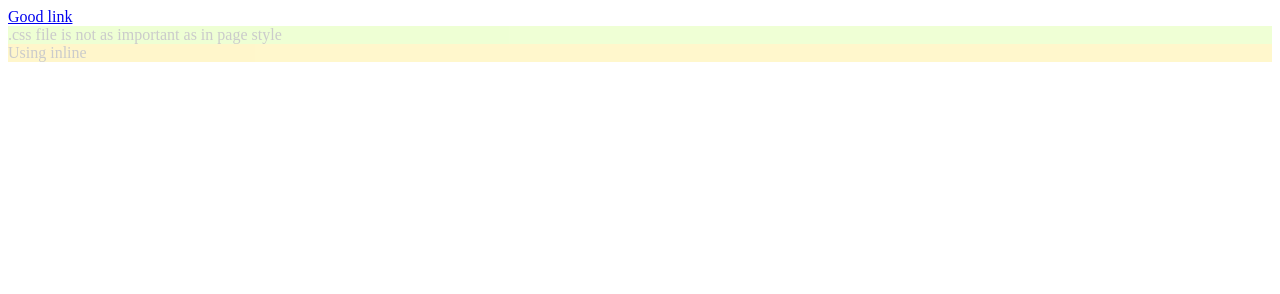
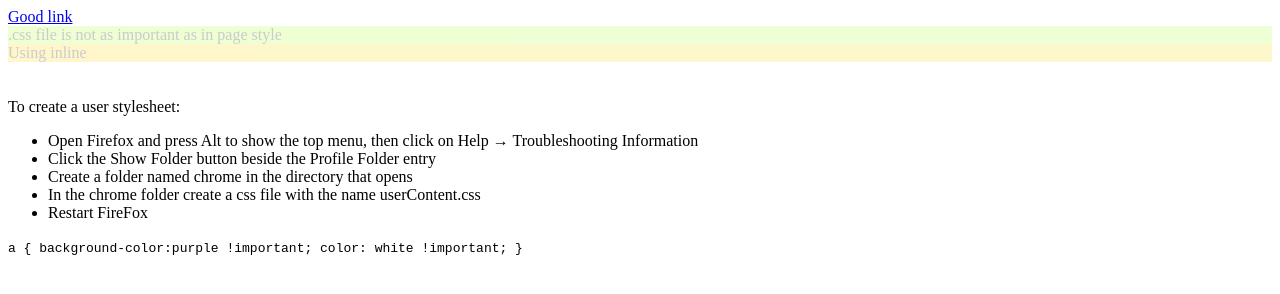
Before and after one commit to GailBowen/docere, a plain HTML site: page cssStuff.html in a window 1280 px wide. Drawn offline with Linux system fonts and the light colour scheme.

Commit message:
user stylesheet

```diff
--- a/cssStuff.html
+++ b/cssStuff.html
@@ -22,5 +22,27 @@
     <div>.css file is not as important as in page style</div>
     <div style="background-color: gold">Using inline</div>
 
+    <br/>
+    <br/>
+
+    <h>To create a user stylesheet:</h>
+    <p>
+        <ul>
+            <li>Open Firefox and press Alt to show the top menu, then click on Help → Troubleshooting Information</li>
+            <li>Click the Show Folder button beside the Profile Folder entry</li>
+            <li>Create a folder named chrome in the directory that opens</li>
+            <li>In the chrome folder create a css file with the name userContent.css
+            </li>
+            <li>Restart FireFox</li>
+        </ul>
+
+
+    </p>
+    <code>a {
+        background-color:purple !important;
+        color: white !important;
+    }
+    </code>
+
 </body>
 </html>
```
